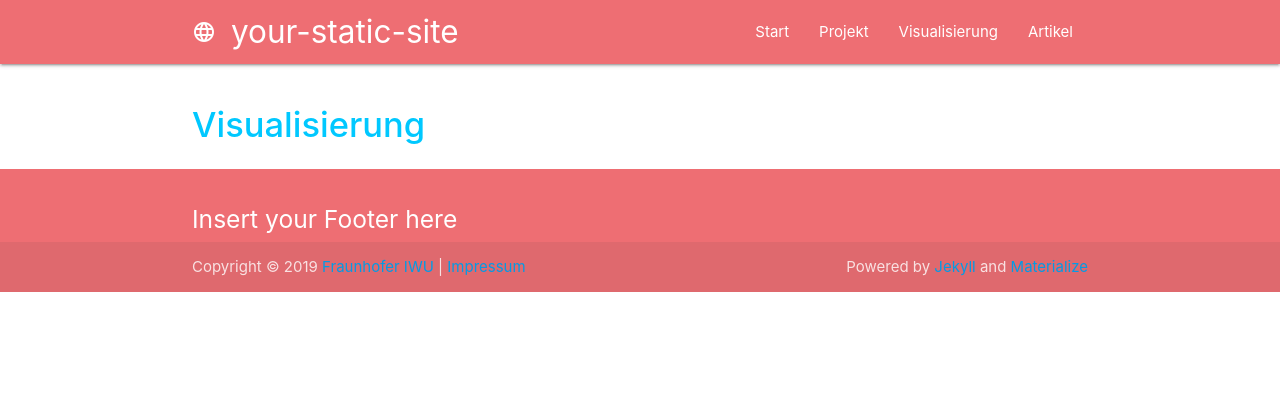
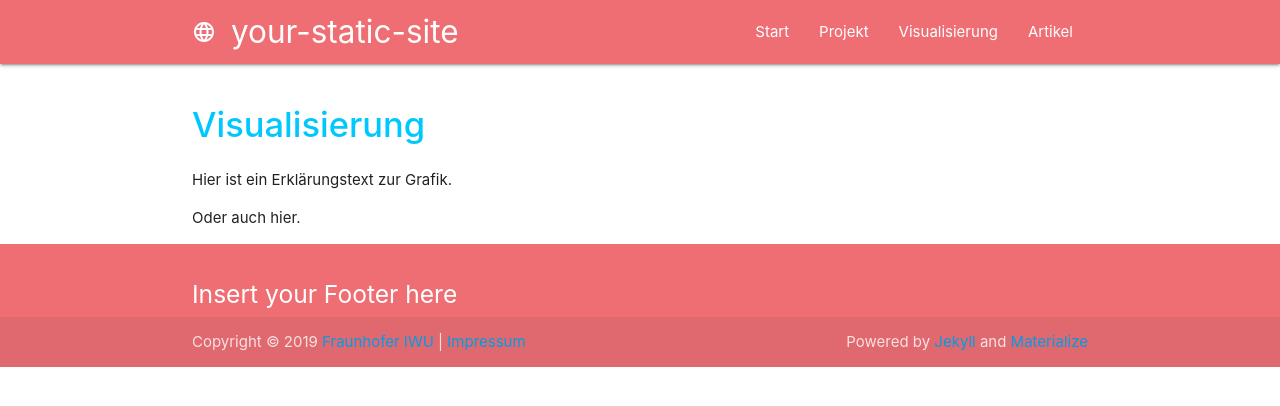
Before and after one commit to w20karobau40/w20karobau40.github.io, a Jekyll site: the page built from 2_Visualisierung.md, in a window 1280 px wide. Shown: the top 406 px of the page. Built offline with Jekyll 4.4.1, drawn with Linux system fonts in a browser that asks for light colours; nearby versions of some CDN libraries; a script that is not in the unit is left out.

Commit message:
placeholder explanation, see #29

```diff
--- a/2_Visualisierung.md
+++ b/2_Visualisierung.md
@@ -10,4 +10,8 @@ cssarr:
 
 <h1 class="page-title">{{ page.title | escape }}</h1>
 
+Hier ist ein Erklärungstext zur Grafik.
+
 <div id="karobau_viz"></div>
+
+Oder auch hier.
```
